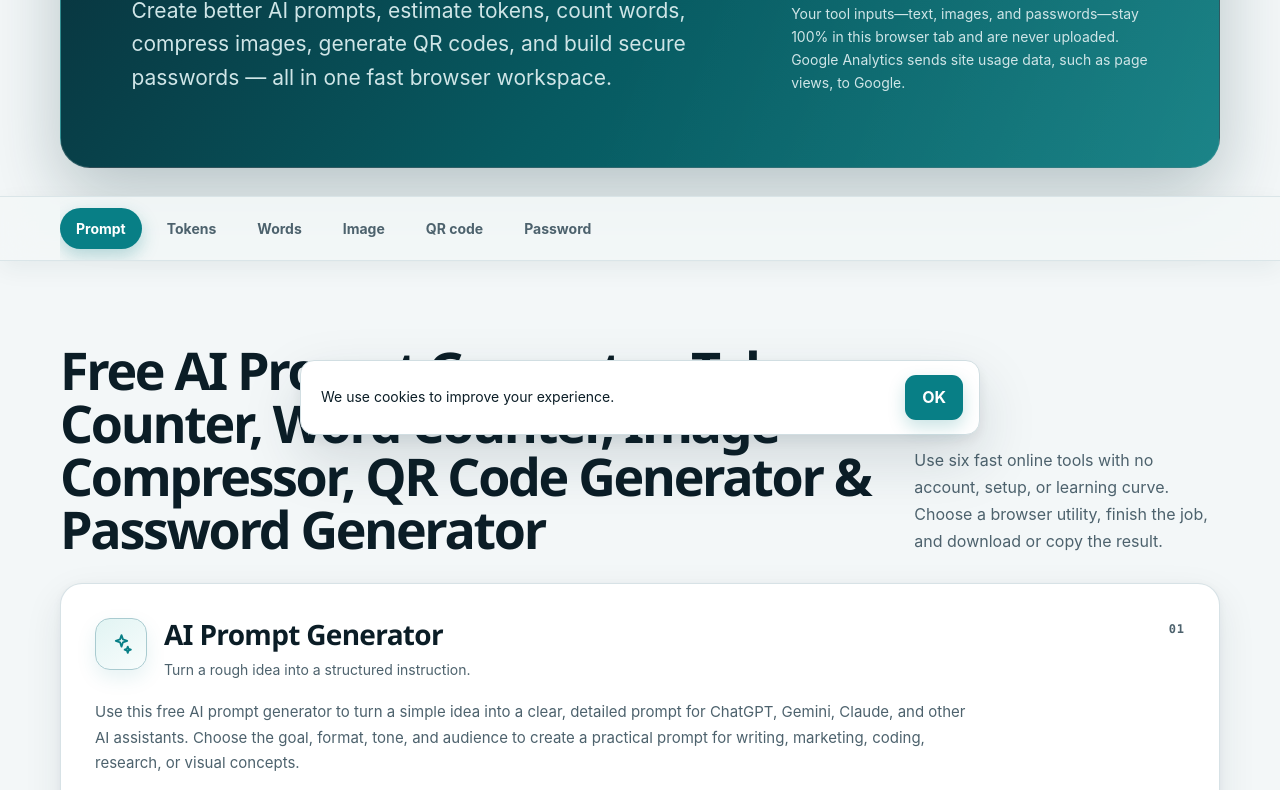
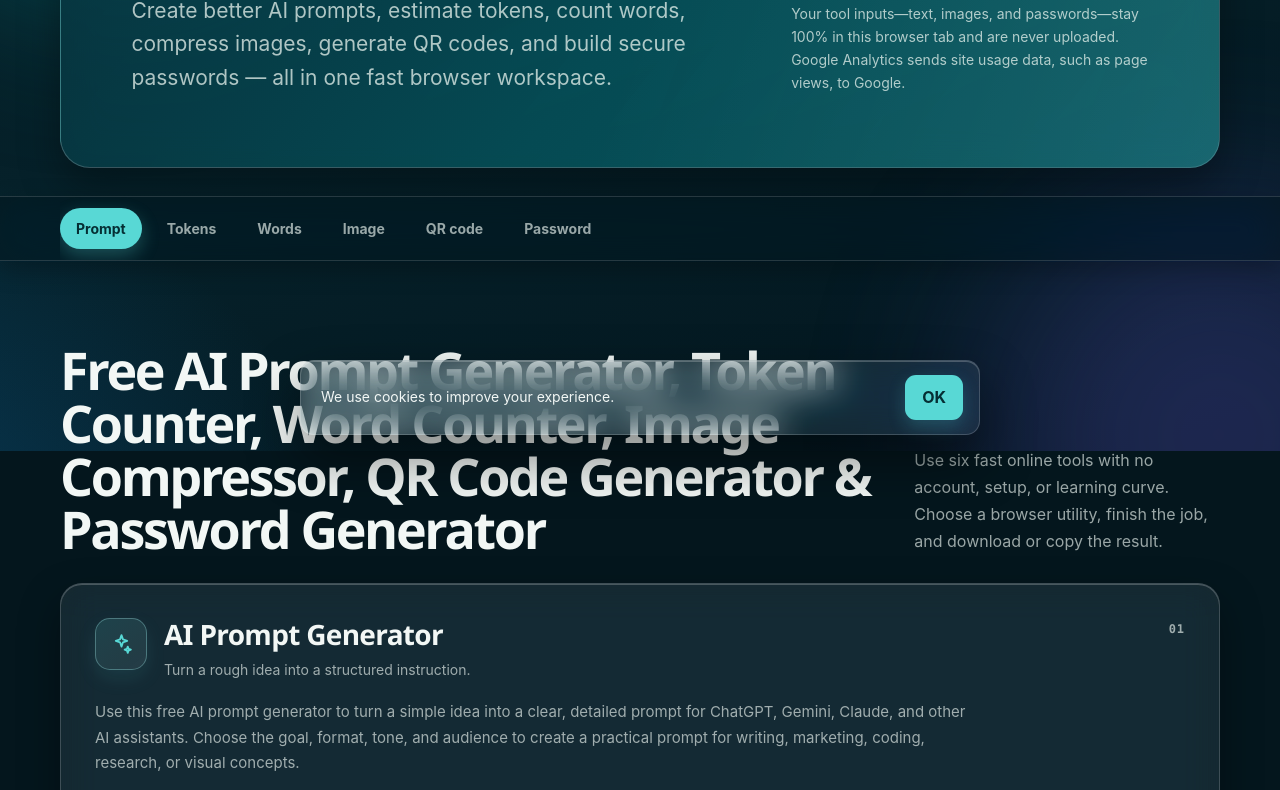
Before and after one commit to khuramshahzadmarar10-afk/ai-era-tools, a plain HTML site: page index.html in a window 1280 px wide. Shown: the part 349-1139 px from the top of the page. Drawn offline with Linux system fonts and the light colour scheme.

Commit message:
Glassmorphism design: deep-teal glass theme (CSS-only reskin)

```diff
--- a/index.html
+++ b/index.html
@@ -238,6 +238,43 @@
     }
     @media(hover:none){.tool-card:hover{transform:none}.tool-card:hover .tool-icon{transform:none}.nav-btn:hover{transform:none}}
     @media(prefers-reduced-motion:reduce){*{scroll-behavior:auto!important;transition:none!important}}
+
+    /* ==== GLASSMORPHISM OVERRIDE (append-only reskin; original rules untouched) ==== */
+    :root{
+      color-scheme:dark;
+      --bg:#06222b; --surface:rgba(255,255,255,.08); --surface-2:rgba(255,255,255,.055);
+      --ink:#f2f7f5; --muted:rgba(235,245,240,.65); --line:rgba(255,255,255,.18);
+      --accent:#58d8d5; --accent-2:#ff8d64; --accent-soft:rgba(88,216,213,.14); --focus:#91ebe8;
+      --shadow:0 18px 40px rgba(0,0,0,.35),inset 0 1px 0 rgba(255,255,255,.22);
+      --shadow-hover:0 24px 54px rgba(0,0,0,.46),inset 0 1px 0 rgba(255,255,255,.22);
+      --hero-ink:#f7ffff; --hero-muted:rgba(235,245,240,.74); --hero-line:rgba(255,255,255,.26);
+    }
+    html{background:#04161d}
+    body{background:transparent}
+    .glass-bg{position:fixed;inset:0;z-index:-1;overflow:hidden;pointer-events:none;
+      background:
+        radial-gradient(1100px 620px at 88% -10%, rgba(8,127,134,.5) 0%, transparent 60%),
+        radial-gradient(900px 700px at -12% 112%, rgba(14,107,168,.38) 0%, transparent 55%),
+        linear-gradient(160deg,#04161d 0%, #06222b 46%, #03141c 100%)}
+    .glass-bg:before,.glass-bg:after{content:"";position:absolute;border-radius:50%;filter:blur(90px);opacity:.5;animation:glassDrift 22s ease-in-out infinite alternate}
+    .glass-bg:before{width:480px;height:480px;background:#0a8f96;top:-150px;left:-130px}
+    .glass-bg:after{width:430px;height:430px;background:#5b54c7;bottom:-170px;right:-110px;opacity:.3;animation-delay:-9s}
+    @keyframes glassDrift{from{transform:translate(0,0) scale(1)}to{transform:translate(60px,40px) scale(1.12)}}
+    @media(prefers-reduced-motion:reduce){.glass-bg:before,.glass-bg:after{animation:none}}
+    /* glass surfaces (major panels only, for performance) */
+    .tool-card,.privacy-strip,.cookie-notice{backdrop-filter:blur(18px) saturate(160%);-webkit-backdrop-filter:blur(18px) saturate(160%)}
+    .tool-card{border-color:var(--line)}
+    .hero{background:linear-gradient(128deg,rgba(9,41,52,.78) 0%,rgba(7,90,97,.72) 54%,rgba(10,123,127,.66) 100%);border-color:rgba(255,255,255,.2);backdrop-filter:blur(18px) saturate(160%);-webkit-backdrop-filter:blur(18px) saturate(160%);box-shadow:0 18px 40px rgba(0,0,0,.35),inset 0 1px 0 rgba(255,255,255,.22)}
+    .tool-nav{background:rgba(4,22,29,.55);border-block-color:rgba(255,255,255,.14);backdrop-filter:blur(18px) saturate(160%);-webkit-backdrop-filter:blur(18px) saturate(160%);box-shadow:0 8px 24px rgba(0,0,0,.25)}
+    .nav-btn.active{color:#052e33}
+    .btn{color:#052e33}
+    .btn.secondary{background:rgba(255,255,255,.07);color:var(--ink);border-color:var(--line);box-shadow:none}
+    .btn.secondary:hover{background:rgba(255,255,255,.13)}
+    /* glassy forms; native dropdown options stay dark-on-light for readability */
+    input[type="text"],input[type="password"],textarea,select{background:rgba(255,255,255,.10);border-color:var(--line);color:var(--ink);box-shadow:inset 0 1px 0 rgba(255,255,255,.12)}
+    input:focus,textarea:focus,select:focus{background:rgba(255,255,255,.13);border-color:var(--accent)}
+    select option{color:#0b1d26;background:#ffffff}
+    ::placeholder{color:rgba(235,245,240,.45)}
   </style>
   <meta property="og:site_name" content="AIToolsGhar" />
   <meta property="og:locale" content="en_PK" />
@@ -245,6 +282,7 @@
   <meta name="robots" content="index,follow,max-image-preview:large,max-snippet:-1" />
 </head>
 <body>
+  <div class="glass-bg" aria-hidden="true"></div>
   <header class="hero shell">
     <div>
       <p class="eyebrow">Useful by default · Free to use</p>
```
